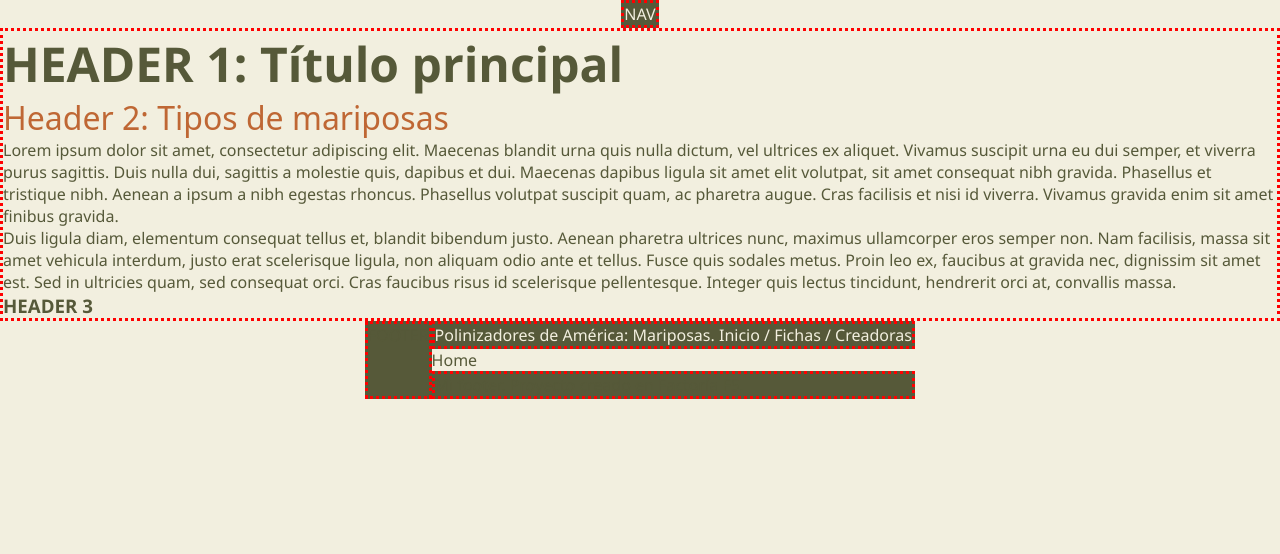
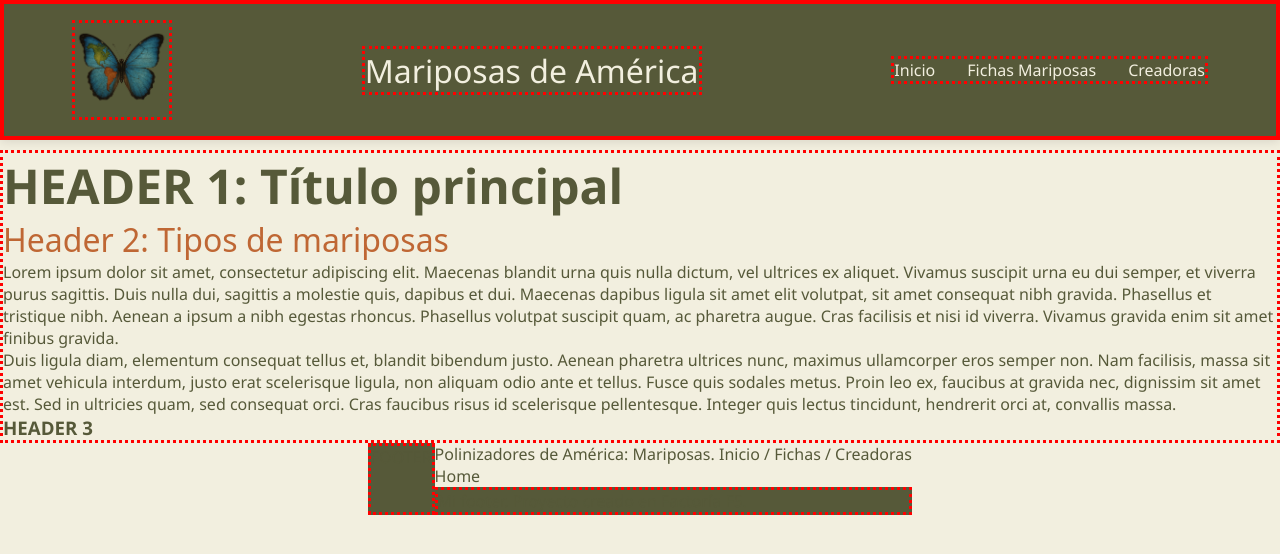
Before and after one commit to irinatiron/polinizadores-america-mariposas, a React (Vite) app: page / in a window 1280 px wide. Shown: the top 554 px of the page. Built offline with nearby package versions, Linux system fonts and the light colour scheme; a web font is replaced by a local one.

Commit message:
FEAT: build navbar with logo + title + links (#8)

```diff
--- a/index.html
+++ b/index.html
@@ -17,18 +17,32 @@
 </head>
 
 <body class="flex-container">
-  <header>
-    <nav>
-      NAV
+
+  <nav class="navbar">
+    <div class="nav-container">
+      <a href="#" class="nav-logo">
+        <img src="/src/assets/images/nav-logo.png" alt="blue butterfly with america map on the left side"></a>
+      <p class="nav-title" style="border: 3px dotted red">Mariposas de América</p>
+
+      <ul class="nav-menu" style="border: 3px dotted red">
+        <li><a href="#home" class="nav-link">Inicio</a></li>
+        <li><a href="#cards" class="nav-link">Fichas Mariposas</a></li>
+        <li><a href="#creators" class="nav-link">Creadoras</a></li>
+      </ul>
+    </div>
   </nav>
-  </header>
+
+  <header></header>
+
   <main>
     <!--TODO: to be deleted. Testing purposes only-->
     <div>
       <h1>HEADER 1: Título principal</h1>
       <h2>Header 2: Tipos de mariposas</h2>
-    <p>Lorem ipsum dolor sit amet, consectetur adipiscing elit. Maecenas blandit urna quis nulla dictum, vel ultrices ex
-      aliquet. Vivamus suscipit urna eu dui semper, et viverra purus sagittis. Duis nulla dui, sagittis a molestie quis,
+      <p>Lorem ipsum dolor sit amet, consectetur adipiscing elit. Maecenas blandit urna quis nulla dictum, vel ultrices
+        ex
+        aliquet. Vivamus suscipit urna eu dui semper, et viverra purus sagittis. Duis nulla dui, sagittis a molestie
+        quis,
         dapibus et dui. Maecenas dapibus ligula sit amet elit volutpat, sit amet consequat nibh gravida. Phasellus et
         tristique nibh. Aenean a ipsum a nibh egestas rhoncus. Phasellus volutpat suscipit quam, ac pharetra augue. Cras
         facilisis et nisi id viverra. Vivamus gravida enim sit amet finibus gravida.</p>
--- a/src/index.css
+++ b/src/index.css
@@ -7,27 +7,41 @@
 
 :root {
   /* Primary Colors */
-  --color-olive-green: #565939;    /* Main brand color, header, footer */
-  --color-light-beige: #F2EFDF;    /* Body background, light sections */
+  --color-olive-green: #565939;
+  /* Main brand color, header, footer */
+  --color-light-beige: #F2EFDF;
+  /* Body background, light sections */
 
   /* Accent Colors */
-  --color-forest-green: #336D25;   /* Primary button */
-  --color-terracotta: #BF6734;     /* Secondary buttons, links, emphasis */
-  --color-accent-orange: #F28F16;  /* Call to Actions (CTA), highlights, active states */
-  --color-brick-red: #b63329;      /* Alerts, errors, important notices */
-  --color-sage-green: #6b8779;     /* Success states, subtle accents */
+  --color-forest-green: #336D25;
+  /* Primary button */
+  --color-terracotta: #BF6734;
+  /* Secondary buttons, links, emphasis */
+  --color-accent-orange: #F28F16;
+  /* Call to Actions (CTA), highlights, active states */
+  --color-brick-red: #b63329;
+  /* Alerts, errors, important notices */
+  --color-sage-green: #6b8779;
+  /* Success states, subtle accents */
 
   /* Text Colors */
-  --color-text-dark: #565939;      /* Primary text (light background), body text */
-  --color-text-medium: #6b8779;     /* Secondary text, descriptions */
-  --color-text-light: #F2EFDF;     /* Primary text (dark background) body text, header-footer text */
+  --color-text-dark: #565939;
+  /* Primary text (light background), body text */
+  --color-text-medium: #6b8779;
+  /* Secondary text, descriptions */
+  --color-text-light: #F2EFDF;
+  /* Primary text (dark background) body text, header-footer text */
 
 
   /* Cards Colors*/
-  --color-card-background: #7F8C69; /* Background */
-  --color-card-header: #E9E8E4;     /* Header */
-  --color-card-button-detail: #F2EFDF; /* Botón "Ver Detalle" */
-  --color-card-button-edit: #D4A84A;   /* Botón "Editar" */
+  --color-card-background: #7F8C69;
+  /* Background */
+  --color-card-header: #E9E8E4;
+  /* Header */
+  --color-card-button-detail: #F2EFDF;
+  /* Botón "Ver Detalle" */
+  --color-card-button-edit: #D4A84A;
+  /* Botón "Editar" */
 
 }
 
@@ -35,19 +49,118 @@ body {
   font-family: 'Segoe UI', Tahoma, Geneva, Verdana, sans-serif;
   color: var(--color-text-dark);
   background-color: var(--color-light-beige);
+  overflow: hidden;
+  /*prevents horizontal overflows */
+}
+
+header {
+  border: 4px solid blue;
+  padding: 1rem;
+  background-color: yellow;
+  height: 50px;
+
 }
 
 /* NAV */
-nav{
+.navbar {
+  /* Testing */
+  border: 4px solid red;
+  /* Background and Spacing */
+  background: var(--color-olive-green);
+  /* Background color using CSS variable (green) */
+  color: var(--color-light-beige);
+  padding: 1rem 0;
+  /* Internal spacing: 1rem top and bottom, 0 on sides */
+  /*1rem = relative size based on the root element's font-size (typically 16px, so 1rem = 16px)
+Creates internal space of 16px above and below the content. 0 on the sides means no horizontal padding.
+This prevents text/content from touching the top and bottom edges*/
+
+  /* Positioning */
+  position: fixed;
+  /* Fixed position relative to browser window */
+  /*The navbar is fixed relative to the browser window, not the document.
+Remains in the same position even when scrolling.
+Removes it from the normal document flow (other elements act as if it doesn't exist)*/
+  top: 0;
+  /* Places navbar at the top of the window (0px from top) */
+  width: 100%;
+  /* Occupies full screen width */
+  /* Essential for navbars because we want them to cover the entire screen horizontally */
+
+  /* Visual Behavior */
+  z-index: 1000;
+  /* High stacking priority - appears above other elements */
+  box-shadow: 0 2px 10px rgba(0, 0, 0, 0.1);
+  /* Subtle shadow: no horizontal offset, 2px downward, 10px blur, black with 10% opacity */
+}
+
+.nav-container {
+  max-width: 1200px;
+  margin: 0 auto;
+  display: flex;
+  justify-content: space-between;
+  align-items: center;
+  padding: 0 2rem;
+}
+
+.nav-logo {
   border: 3px dotted red;
-  background-color: var(--color-olive-green);
+  height: 100px;
+  /* o el tamaño que prefieras */
+  width: 100px;
+
+}
+
+.nav-logo img {
+  height: 100%;
+  width: 100%;
+  /*height and width will fill to fit the nav-logo container, which contains the fixed size*/
+}
+
+.nav-title {
+  font-size: 2rem;
+}
+
+.nav-menu {
+  display: flex;
+  list-style: none;
+  gap: 2rem;
+}
+
+.nav-link {
+  text-decoration: none;
   color: var(--color-light-beige);
+  transition: color 0.3s ease;
+  position: relative;
+  /*importante si se usan clave si más adelante usas pseudoelementos como ::after o ::before.*/
+
+}
+
+.nav-link:hover {
+  color: var(--color-accent-orange);
+}
+
+.nav-link::after {
+  content: '';
+  position: absolute;
+  bottom: -5px;
+  left: 0;
+  width: 0;
+  height: 2px;
+  background: var(--color-accent-orange);
+  transition: width 0.3s ease;
+}
+
+.nav-link:hover::after {
+  width: 100%;
 }
 
 
-  main {
-    border: 3px dotted red;
-  }
+main {
+  border: 3px dotted red;
+  margin-top: 100px;
+  /*para compensar el fixed menu y que no lo tape */
+}
 
 
 .flex-container {
```
Also changed, not shown: src/assets/images/nav-logo.png (added). Lines whose indentation alone changed are shown as unchanged.
